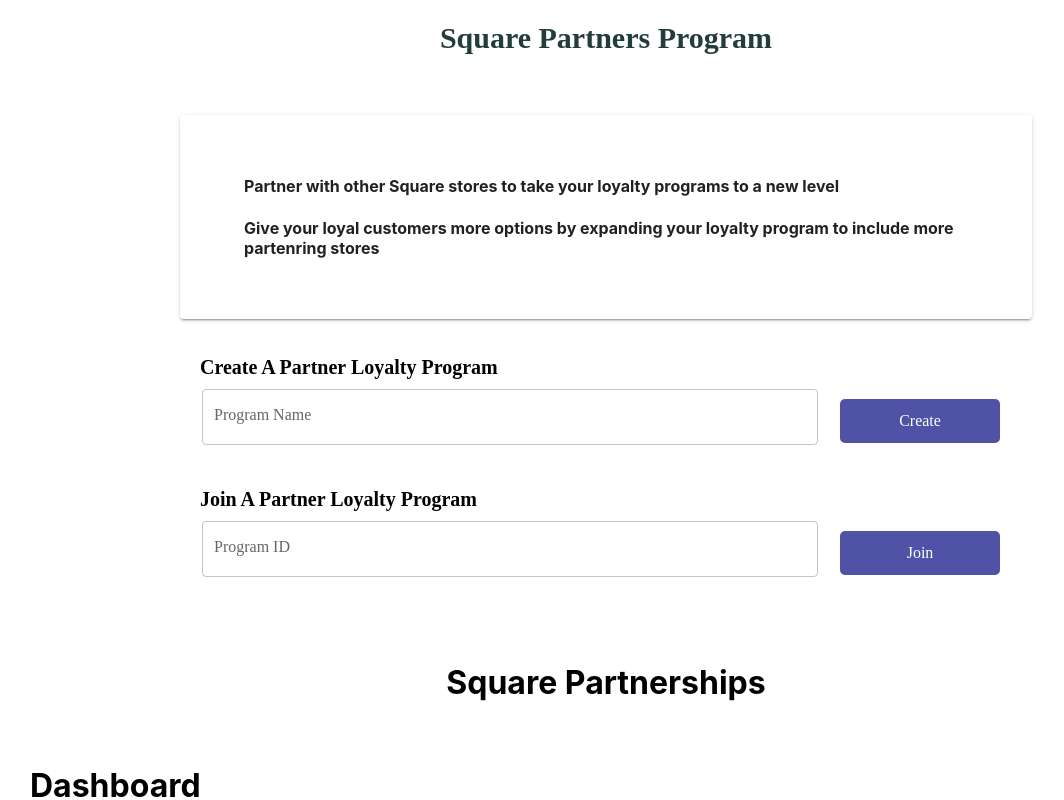
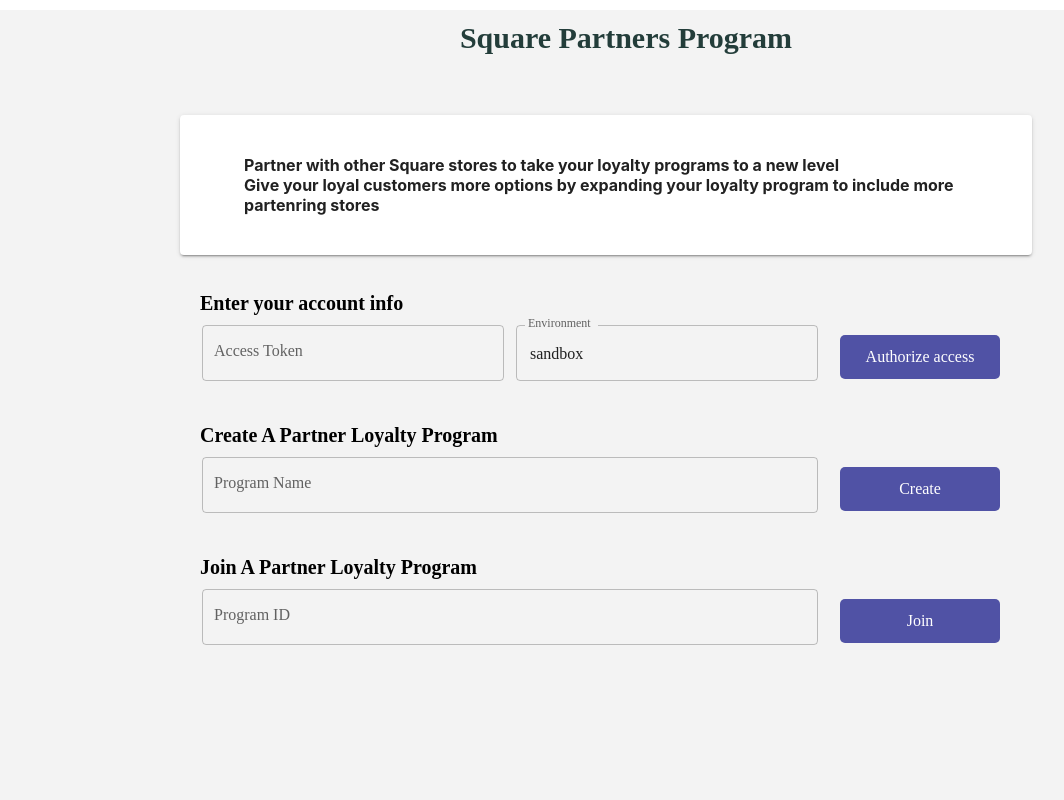
Before and after one commit to armintalaie/SquareUp, a React (Create React App) app in the folder squareui/: page /setup in a window 1280 px wide. Shown: the top 800 px of the page, without its empty margins (34-1098 px from the left). Built offline with nearby package versions, Linux system fonts and the light colour scheme.

Commit message:
added routing to frontend

```diff
--- a/squareui/package.json
+++ b/squareui/package.json
@@ -13,6 +13,8 @@
         "@testing-library/user-event": "^12.1.10",
         "react": "^17.0.2",
         "react-dom": "^17.0.2",
+        "react-router": "^6.0.1",
+        "react-router-dom": "^6.0.1",
         "react-scripts": "4.0.3",
         "web-vitals": "^1.0.1"
     },
--- a/squareui/src/App.css
+++ b/squareui/src/App.css
@@ -1,5 +1,15 @@
 .App {
     text-align: center;
+    background-color: rgb(243, 243, 243);
+    width: 100vw;
+    height: 100vh;
+    margin: 0;
+    padding: 0;
+}
+
+* {
+    margin: 0;
+    padding: 0;
 }
 
 @import url('https://fonts.googleapis.com/css2?family=Poppins:ital,wght@0,100;0,200;0,300;0,400;0,500;0,700;0,800;0,900;1,100;1,200;1,300;1,400;1,500;1,600;1,700;1,800;1,900&display=swap');
--- a/squareui/src/App.js
+++ b/squareui/src/App.js
@@ -1,14 +1,13 @@
 import "./App.css";
-import Home from "./pages/home";
-import Button from "@mui/material/Button";
-import Setup from "./pages/setup";
 import { createTheme, ThemeProvider } from "@mui/material";
 import Typography from "@mui/material/Typography";
 import "@fontsource/roboto";
+import { BrowserRouter, Route, Routes } from "react-router-dom";
+import Setup from "./routes/setup";
 
 const font = "Poppins";
 
-const theme = createTheme({
+export const theme = createTheme({
   typography: {
     fontFamily: [font].join(","),
     h1: {
@@ -18,6 +17,8 @@
       marginBottom: 50,
       fontWeight: "bold",
       fontSize: 30,
+      width: "100%",
+      textAlign: "center",
     },
     h2: {
       padding: 2,
@@ -29,16 +30,22 @@
   palette: {
     primary: { main: "#1789FC" },
   },
+  root: {
+    backgroundColor: "red",
+  },
 });
 
 function App() {
   return (
-    <ThemeProvider theme={theme}>
-      <div className="App">
-        <Setup />
-        <Home></Home>
-      </div>
-    </ThemeProvider>
+    <div className="App">
+      <ThemeProvider theme={theme}>
+        <BrowserRouter>
+          <Routes>
+            <Route path="/setup" element={<Setup />} />
+          </Routes>
+        </BrowserRouter>
+      </ThemeProvider>
+    </div>
   );
 }
 
--- a/squareui/src/index.js
+++ b/squareui/src/index.js
@@ -2,6 +2,9 @@
 import ReactDOM from "react-dom";
 import "./index.css";
 import App from "./App";
+import { BrowserRouter, Router, Route, Routes } from "react-router-dom";
+import Setup from "./routes/setup";
+//import Setup from "./routes/setup";
 
 ReactDOM.render(
   <React.StrictMode>
--- a/squareui/src/pages/setup.js
+++ /dev/null
@@ -1,97 +0,0 @@
-import {
-  Button,
-  Paper,
-  Container,
-  Box,
-  TextField,
-  Typography,
-  Alert,
-} from "@mui/material";
-import SendIcon from "@mui/icons-material/Send";
-import { ActionButton, FieldForm } from "../theme";
-import { useState } from "react";
-
-export default function Setup() {
-  const [form, setForm] = useState("");
-
-  const onTextChange = (e) => {
-    setForm(e.target.value);
-  };
-
-  function triggerPartners(type) {
-    if (type === "Create") {
-      alert(form);
-    } else {
-    }
-  }
-  return (
-    <Container maxWidth="lg">
-      <Typography variant="h1">Square Partners Program</Typography>
-
-      <h4>{form}</h4>
-      <Container maxWidth="md">
-        <Paper elevation={2}>
-          <Box m={3} p={5} textAlign={"left"}>
-            <h4>
-              Partner with other Square stores to take your loyalty programs to
-              a new level
-            </h4>
-            <h4>
-              Give your loyal customers more options by expanding your loyalty
-              program to include more partenring stores
-            </h4>
-          </Box>
-        </Paper>
-
-        <Box m={1} p={1}>
-          <Typography variant="h2" style={{ textAlign: "left" }}>
-            Create A Partner Loyalty Program
-          </Typography>
-          <Box
-            display="flex"
-            justify="flex-start"
-            alignItems="flex-start"
-            flexDirection="row"
-          >
-            <FieldForm
-              color="secondary"
-              id="outlined-basic"
-              label="Program Name"
-              variant="outlined"
-              fullWidth
-              onChange={onTextChange}
-              value={form}
-            />
-            <ActionButton
-              variant="contained"
-              onClick={() => triggerPartners("Create")}
-            >
-              Create
-            </ActionButton>
-          </Box>
-        </Box>
-        <Box m={1} p={1}>
-          <Typography variant="h2" style={{ textAlign: "left" }}>
-            Join A Partner Loyalty Program
-          </Typography>
-          <Box
-            display="flex"
-            justify="flex-start"
-            alignItems="flex-start"
-            flexDirection="row"
-          >
-            <FieldForm
-              id="outlined-basic"
-              label="Program ID"
-              variant="outlined"
-              color="secondary"
-              fullWidth
-            />
-
-            <ActionButton variant="contained">Join</ActionButton>
-          </Box>
-        </Box>
-      </Container>
-    </Container>
-  );
-}
--- /dev/null
+++ b/squareui/src/routes/setup.js
@@ -0,0 +1,142 @@
+import { Button, Paper, Container, Box, Typography } from "@mui/material";
+import { ActionButton, FieldForm } from "../theme";
+import { useState } from "react";
+import { theme } from "../App";
+
+export default function Setup() {
+  const [form, setForm] = useState("");
+  const [accessToken, setaccessToken] = useState("");
+  const [env, setEnv] = useState("sandbox");
+  const [authStatus, setAuthStatus] = useState(false);
+
+  const onTextChange = (e) => {
+    setForm(e.target.value);
+  };
+
+  function triggerPartners(type) {
+    if (type === "Create") {
+      alert(form);
+    } else {
+    }
+  }
+
+  function storeInfo() {
+    setAuthStatus(true);
+  }
+  return (
+    <div>
+      <Container maxWidth="lg" className={theme.root}>
+        <Typography variant="h1">Square Partners Program</Typography>
+
+        <h4>{form}</h4>
+        <Container maxWidth="md">
+          <Paper elevation={2}>
+            <Box m={3} p={5} textAlign={"left"}>
+              <h4>
+                Partner with other Square stores to take your loyalty programs
+                to a new level
+              </h4>
+              <h4>
+                Give your loyal customers more options by expanding your loyalty
+                program to include more partenring stores
+              </h4>
+            </Box>
+          </Paper>
+
+          <Box m={1} p={1}>
+            <Typography variant="h2" style={{ textAlign: "left" }}>
+              Enter your account info
+            </Typography>
+            <Box
+              display="flex"
+              justify="flex-start"
+              alignItems="flex-start"
+              flexDirection="row"
+            >
+              <FieldForm
+                disabled={authStatus}
+                color="secondary"
+                id="outlined-basic"
+                label="Access Token"
+                variant="outlined"
+                fullWidth
+                onChange={(e) => {
+                  setaccessToken(e.target.value);
+                }}
+                value={accessToken}
+              />
+              <FieldForm
+                disabled={authStatus}
+                color="secondary"
+                id="outlined-basic"
+                label="Environment"
+                variant="outlined"
+                fullWidth
+                onChange={(e) => {
+                  setEnv(e.target.value);
+                }}
+                value={env}
+              />
+              <ActionButton
+                disabled={authStatus}
+                variant="contained"
+                onClick={() => storeInfo()}
+              >
+                Authorize access
+              </ActionButton>
+            </Box>
+          </Box>
+
+          <Box m={1} p={1}>
+            <Typography variant="h2" style={{ textAlign: "left" }}>
+              Create A Partner Loyalty Program
+            </Typography>
+            <Box
+              display="flex"
+              justify="flex-start"
+              alignItems="flex-start"
+              flexDirection="row"
+            >
+              <FieldForm
+                color="secondary"
+                id="outlined-basic"
+                label="Program Name"
+                variant="outlined"
+                fullWidth
+                onChange={onTextChange}
+                value={form}
+              />
+              <ActionButton
+                variant="contained"
+                onClick={() => triggerPartners("Create")}
+              >
+                Create
+              </ActionButton>
+            </Box>
+          </Box>
+          <Box m={1} p={1}>
+            <Typography variant="h2" style={{ textAlign: "left" }}>
+              Join A Partner Loyalty Program
+            </Typography>
+            <Box
+              display="flex"
+              justify="flex-start"
+              alignItems="flex-start"
+              flexDirection="row"
+            >
+              <FieldForm
+                id="outlined-basic"
+                label="Program ID"
+                variant="outlined"
+                color="secondary"
+                fullWidth
+              />
+
+              <ActionButton variant="contained">Join</ActionButton>
+            </Box>
+          </Box>
+        </Container>
+      </Container>
+    </div>
+  );
+}
```
Also changed, not shown: 2 other files (tests, documents, lock files or other folders).
